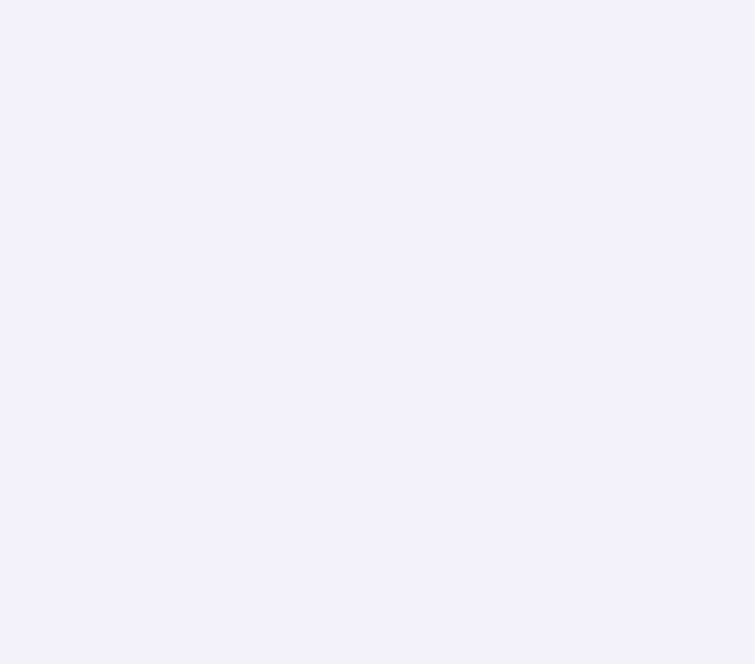
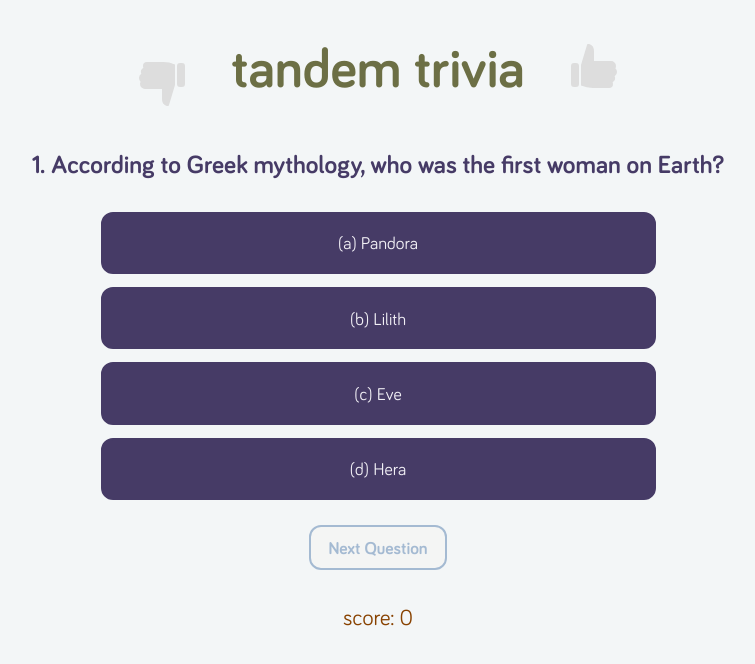
Before and after one commit to carlhauck/tandem-apprentice-challenge-2020, a Vue app: page /trivia in a window 1280 px wide. Shown: the top 664 px of the page, without its empty margins (262-1017 px from the left). Built offline with nearby package versions, Linux system fonts and the light colour scheme.

Commit message:
uninstalls router and moves Trivia.vue from views to components; imports Trivia component into App.vue

```diff
--- a/package.json
+++ b/package.json
@@ -25,8 +25,7 @@
   },
   "dependencies": {
     "core-js": "^3.6.5",
-    "vue": "^2.6.11",
-    "vue-router": "^3.4.8"
+    "vue": "^2.6.11"
   },
   "devDependencies": {
     "@vue/cli-plugin-babel": "~4.5.0",
--- a/src/App.vue
+++ b/src/App.vue
@@ -1,10 +1,21 @@
 <template>
   <div id="app">
-    <div id="nav">
-    </div>
-    <router-view/>
+    <Trivia />
   </div>
 </template>
+
+<script>
+import Trivia from "./components/Trivia";
+export default {
+  name: "app",
+  components: {
+    Trivia,
+  },
+  data: function () {
+    return {};
+  },
+};
+</script>
 
 <style>
 @font-face {
--- a/src/main.js
+++ b/src/main.js
@@ -1,10 +1,8 @@
 import Vue from 'vue';
 import App from './App.vue';
-import router from './router'
 
 Vue.config.productionTip = false
 
 new Vue({
-  router,
   render: h => h(App)
 }).$mount('#app')
--- a/src/router/index.js
+++ /dev/null
@@ -1,21 +0,0 @@
-import Vue from 'vue'
-import VueRouter from 'vue-router'
-import Trivia from '../views/Trivia.vue'
-
-Vue.use(VueRouter)
-
-const routes = [
-  {
-    path: '/',
-    name: 'trivia',
-    component: Trivia
-  }
-]
-
-const router = new VueRouter({
-  mode: 'history',
-  base: process.env.BASE_URL,
-  routes
-})
-
-export default router
```
Also changed, not shown: src/components/Trivia.vue (renamed from src/views/Trivia.vue), 1 other file (tests, documents, lock files or other folders).
